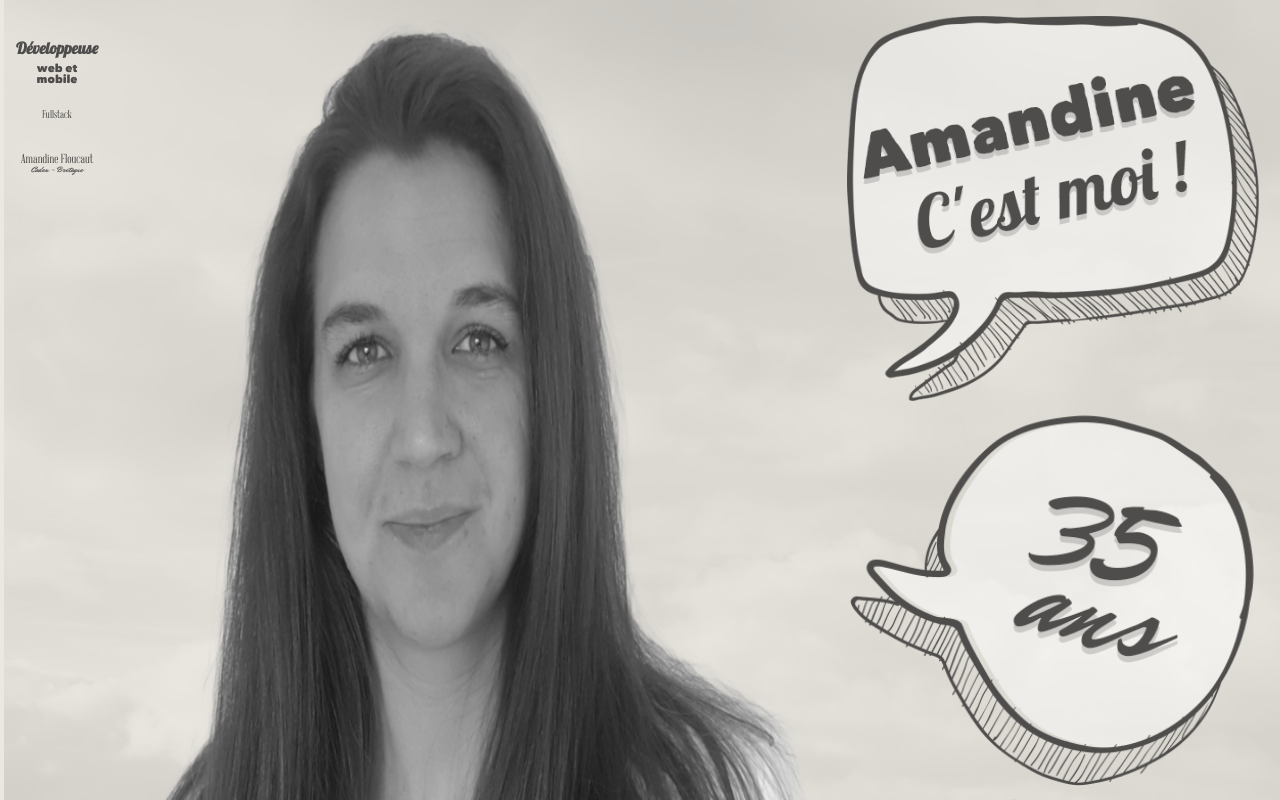
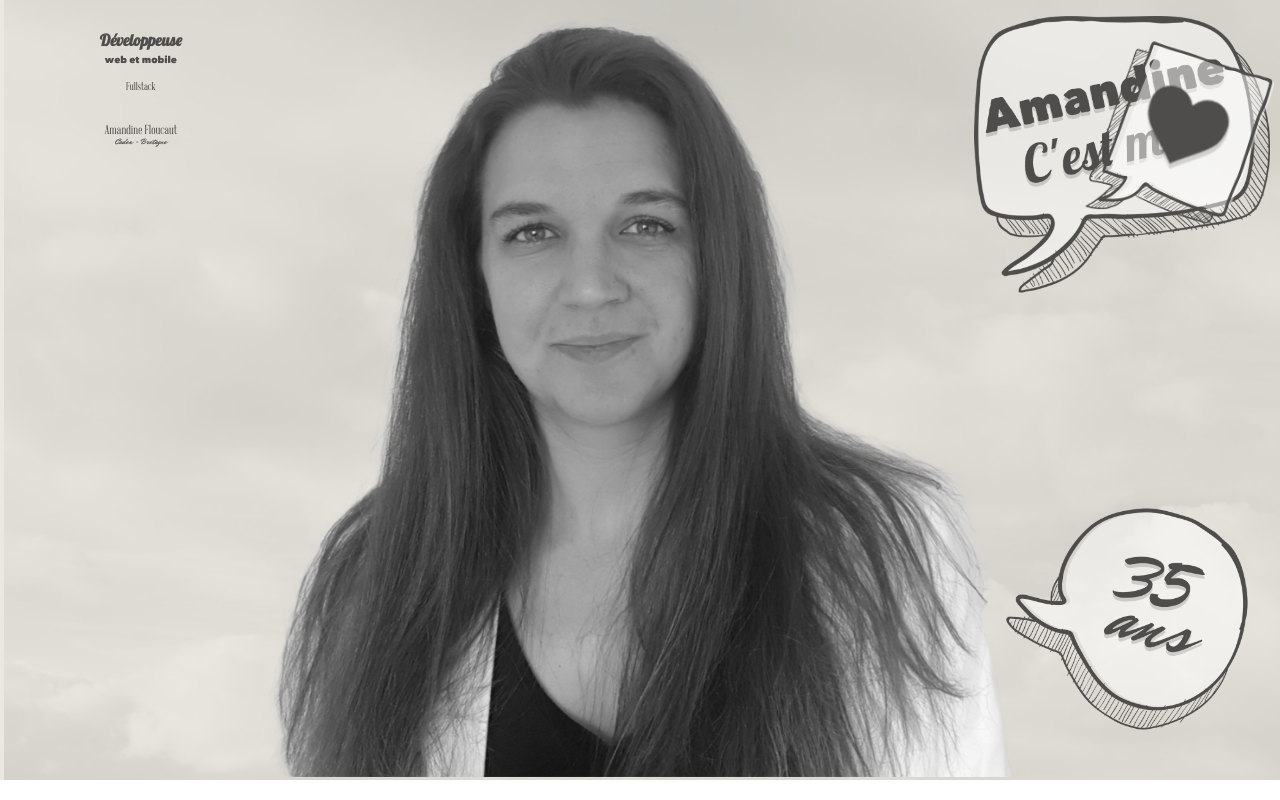
Before and after one commit to AmandineFloucaut/afloucaut, a Vue app: page / in a window 1280 px wide. Shown: the top 800 px of the page. Built offline with nearby package versions, Linux system fonts and the light colour scheme.

Commit message:
css header ok ; todo animate bubble

```diff
--- a/src/components/HeaderCv.vue
+++ b/src/components/HeaderCv.vue
@@ -9,17 +9,23 @@
             <span class="info__location"> Caden - Bretagne </span>
         </div> <!-- End info-->
 
-        <!-- <div > -->
-        <img src="../assets/images/photo_cv_amandinefloucaut.png" alt="Photo Amandine Floucaut" class="photo-cv">
-        <!-- </div> -->
+        <div class="photo-cv" >
+        <img src="../assets/images/photo_cv_amandinefloucaut.png" alt="Photo Amandine Floucaut" >
+        </div>
 
         <div class="info-bubbles bubble">
+            <div class="bubble__name">
+            <img src="../assets/images/bubble_name.png" alt="" class="bubble__name--image">
+            </div>
+            <div class="bubble__heart">
+            <img src="../assets/images/bubble_heart.png" alt="" class="bubble__heart--image">
+            </div>
+            <div class="bubble__age">
+            <img src="../assets/images/bubble_age.png" alt="" class="bubble__age--image">
+            </div>
 
-            <img src="../assets/images/bubble_name.png" alt="" class="bubble__name">
 
-            <img src="../assets/images/bubble_age.png" alt="" class="bubble__age">
 
-            <img src="../assets/images/bubble_heart.png" alt="" class="bubble__heart">
 
         </div>
     </header>
@@ -45,6 +51,7 @@ export default {
 .header-cv {
     display: flex;
     justify-content: space-between;
+    // height: 20%;
     padding: 1rem 1rem 0 1rem;
 
     background-image: url("~@/assets/images/image_fond_nuage.png");
@@ -55,24 +62,26 @@ export default {
 
     .info {
 
+        flex-grow: 1;
+
         &__job {
             font-family: 'Lobster';
             font-weight: 700;
             font-size: 1rem;
-            margin: 1.5rem 0 0.5rem 0;
+            margin: 1rem 0 0.5rem 0;
         }
 
         &__job2 {
             font-family: 'Matiz';
             font-weight: 900;
-            font-size: 0.7rem;
+            font-size: 0.6rem;
 
         }
 
         &__stack {
             font-family: 'AbrahamLincoln';
             font-size: 0.7rem;
-            margin-top: 1.5rem;
+            margin-top: 1rem;
         }
 
         &__name {
@@ -84,37 +93,58 @@ export default {
         &__location {
             font-family: 'MrDafoe';
             font-size: 0.5rem;
+            margin-bottom: 0.5rem;
         }
     }
 
     .photo-cv{
         width: 60%;
-        // &>img {
-        //     width: 100%;
-        // }
-    }
-    .bubble {
-
+        height: auto;
         &>img {
             width: 100%;
         }
+    }
+
+    .bubble {
+
+        width: 20%;
+        position: relative;
+
+
 
         &__name {
+            width: 120%;
+            position: absolute;
+            left: -40px;
 
-            &>span {
+            &--image {
+                width: 100%;
+                display: block;
+            }
+        }
 
-                &:first-child {
-                    font-family: 'Matiz';
-                }
+        &__heart {
+            width: 80%;
+            position: absolute;
+            top: 20px;
+            right: -10px;
 
-                &:last-child {
-                    font-family: 'Lobster';
-                }
+            &--image {
+                width: 100%;
+                display: block;
             }
         }
 
         &__age {
-            font-family: 'MrDafoe';
+            width: 100%;
+            position: absolute;
+            bottom: 50px;
+            right: 10px;
+
+            &--image {
+                width: 100%;
+                display: block;
+            }
         }
     }
 }
```
